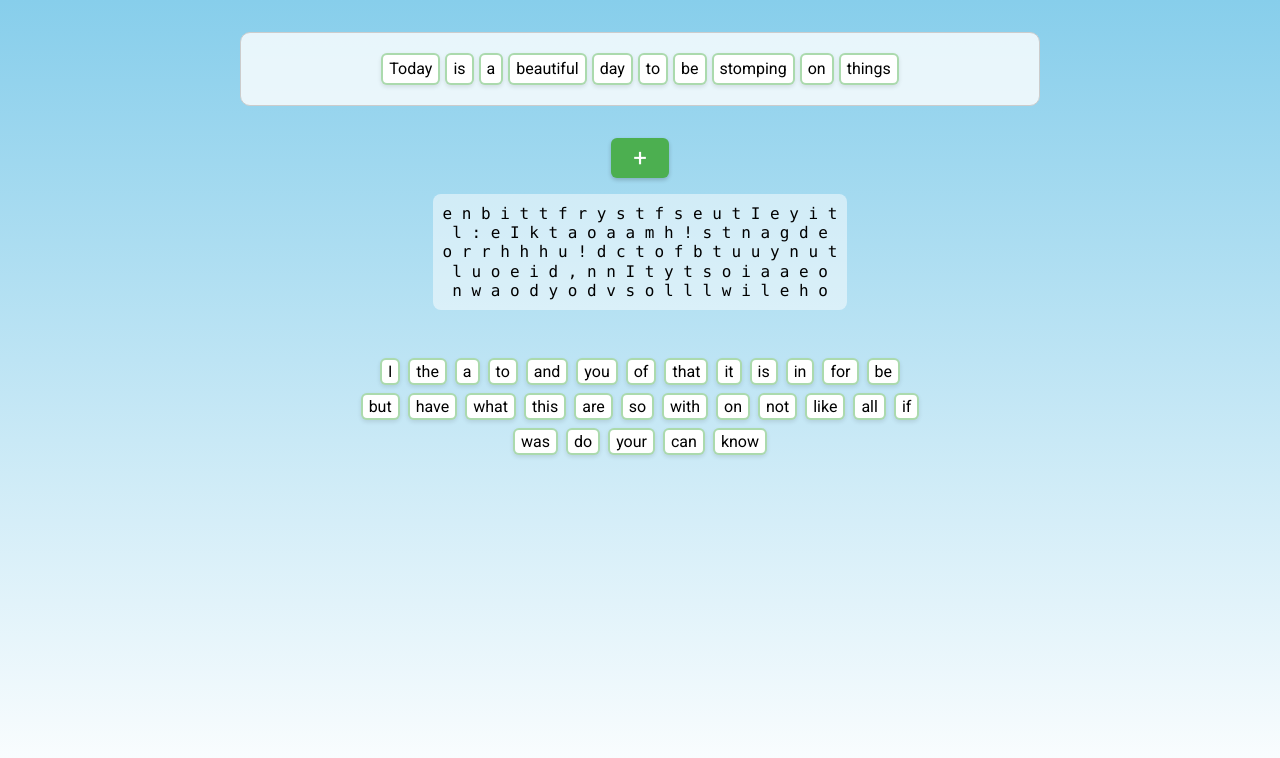
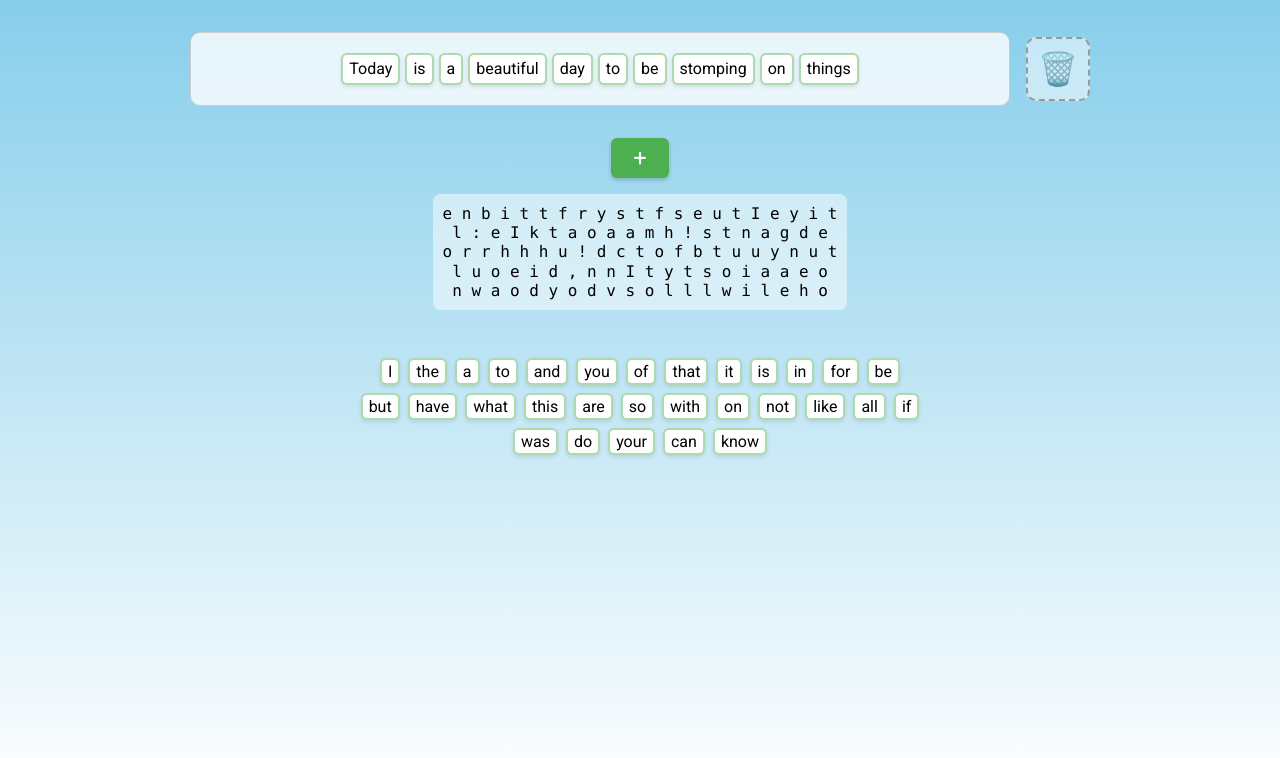
Before and after one commit to paulstansifer/mosaic-disco-urn, a React (Vite) app: page / in a window 1280 px wide. Shown: the top 758 px of the page. Built offline with nearby package versions, Linux system fonts and the light colour scheme.

Commit message:
Add word deletion!

```diff
--- a/src/App.css
+++ b/src/App.css
@@ -12,6 +12,15 @@ body {
   padding-top: 2rem;
 }
 
+.word-row {
+  display: flex;
+  align-items: center;
+  gap: 1rem;
+  width: 100%;
+  max-width: 900px;
+  justify-content: center;
+}
+
 .word-chip-container {
   display: flex;
   flex-wrap: wrap;
@@ -21,9 +30,27 @@ body {
   border: 1px solid #ccc;
   border-radius: 10px;
   background-color: rgba(255, 255, 255, 0.8);
-  max-width: 800px;
-  width: 100%;
+  flex-grow: 1;
   box-sizing: border-box;
+}
+
+.trash-drop-zone {
+  width: 60px;
+  height: 60px;
+  display: flex;
+  align-items: center;
+  justify-content: center;
+  font-size: 2rem;
+  background-color: rgba(255, 255, 255, 0.5);
+  border: 2px dashed #999;
+  border-radius: 10px;
+  transition: all 0.2s ease;
+}
+
+.trash-drop-zone.over {
+  background-color: #ffcccc;
+  border-color: #ff0000;
+  transform: scale(1.1);
 }
 
 @media (max-width: 600px) {
--- a/src/App.tsx
+++ b/src/App.tsx
@@ -1,7 +1,7 @@
 import { useState, useEffect, useMemo } from 'react';
 import './App.css';
 import WordChip from './WordChip';
-import { DndContext, closestCenter, type DragEndEvent, useSensor, useSensors, TouchSensor, MouseSensor } from '@dnd-kit/core';
+import { DndContext, closestCenter, type DragEndEvent, type DragStartEvent, useSensor, useSensors, TouchSensor, MouseSensor, useDroppable, DragOverlay, defaultDropAnimationSideEffects, type DropAnimation } from '@dnd-kit/core';
 import { SortableContext, arrayMove, horizontalListSortingStrategy } from '@dnd-kit/sortable';
 import allowedWordsRaw from './allowed_words.txt?raw';
 
@@ -22,6 +22,21 @@ const canFormWord = (word: string, pool: string) => {
   return true;
 };
 
+function TrashDropZone() {
+  const { isOver, setNodeRef } = useDroppable({
+    id: 'trash-drop-zone',
+  });
+
+  return (
+    <div
+      ref={setNodeRef}
+      className={`trash-drop-zone ${isOver ? 'over' : ''}`}
+    >
+      🗑️
+    </div>
+  );
+}
+
 function App() {
   const [words, setWords] = useState<Array<{ id: number; text: string; isEditing?: boolean; isDestroyed?: boolean }>>(
     ['Today', 'is', 'a', 'beautiful', 'day', 'to', 'be', 'stomping', 'on', 'things']
@@ -40,6 +55,8 @@ function App() {
   };
 
   const [letterPool, setLetterPool] = useState(() => shuffleString(INITIAL_POOL));
+  const [deletedWords, setDeletedWords] = useState<string[]>([]);
+  const [activeId, setActiveId] = useState<number | null>(null);
 
   const updatePoolRemove = (pool: string, char: string) => {
     const index = pool.indexOf(char);
@@ -141,6 +158,24 @@ function App() {
     }, 500); // Animation duration
   };
 
+  const handleWordDelete = (id: number) => {
+    const wordToDelete = words.find(w => w.id === id);
+    if (!wordToDelete) return;
+
+    // Add to deleted stack
+    setDeletedWords(prev => [wordToDelete.text, ...prev].slice(0, 20));
+
+    // Return letters to pool
+    let newPool = letterPool;
+    for (const char of wordToDelete.text) {
+      newPool = updatePoolAdd(newPool, char);
+    }
+    setLetterPool(newPool);
+
+    // Remove from words list
+    handleDestroyWord(id);
+  };
+
   const handleWordCommit = (id: number) => {
     const word = words.find(w => w.id === id);
     if (word && word.text.trim().length === 0) {
@@ -150,8 +185,19 @@ function App() {
     }
   };
 
+  const handleDragStart = (event: DragStartEvent) => {
+    setActiveId(event.active.id as number);
+  };
+
   const handleDragEnd = (event: DragEndEvent) => {
     const { active, over } = event;
+    setActiveId(null);
+
+    if (over && over.id === 'trash-drop-zone') {
+      handleWordDelete(active.id as number);
+      return;
+    }
+
     if (over && active.id !== over.id) {
       setWords((items) => {
         const oldIndex = items.findIndex((item) => item.id === active.id);
@@ -238,10 +284,51 @@ function App() {
     setLetterPool(newPool.replace(/ /g, ''));
   };
 
+  const handleDeletedWordClick = (word: string) => {
+    // Add word back to words list
+    const newId = Math.max(0, ...words.map(w => w.id)) + 1;
+    setWords(prev => [...prev, { id: newId, text: word, isEditing: false }]);
+
+    // Remove from deleted stack
+    setDeletedWords(prev => {
+      const index = prev.indexOf(word);
+      if (index === -1) return prev;
+      const newStack = [...prev];
+      newStack.splice(index, 1);
+      return newStack;
+    });
+
+    // Remove letters from pool (since they were returned when deleted)
+    let newPool = letterPool;
+    for (const char of word) {
+      const updated = updatePoolRemove(newPool, char);
+      if (updated !== null) {
+        newPool = updated;
+      }
+    }
+    setLetterPool(newPool);
+  };
+
+  const dropAnimation: DropAnimation = {
+    sideEffects: defaultDropAnimationSideEffects({
+      styles: {
+        active: {
+          opacity: '0.5',
+        },
+      },
+    }),
+  };
+
   return (
     <div className="app">
       <div className="content-wrapper">
-        <DndContext sensors={sensors} collisionDetection={closestCenter} onDragEnd={handleDragEnd}>
+        <DndContext
+          sensors={sensors}
+          collisionDetection={closestCenter}
+          onDragStart={handleDragStart}
+          onDragEnd={handleDragEnd}
+        >
+          <div className="word-row">
             <SortableContext items={words} strategy={horizontalListSortingStrategy}>
               <div className="word-chip-container">
                 {words.map(word => (
@@ -251,12 +338,22 @@ function App() {
                     word={word.text}
                     isEditing={word.isEditing}
                     isDestroyed={word.isDestroyed}
+                    isDragging={activeId === word.id}
                     onUpdate={(text) => handleWordUpdate(word.id, text)}
                     onCommit={() => handleWordCommit(word.id)}
                   />
                 ))}
               </div>
             </SortableContext>
+            <TrashDropZone />
+          </div>
+          <DragOverlay dropAnimation={dropAnimation}>
+            {activeId ? (
+              <div className="word-chip" style={{ cursor: 'grabbing' }}>
+                {words.find(w => w.id === activeId)?.text}
+              </div>
+            ) : null}
+          </DragOverlay>
         </DndContext>
 
         <div className="input-section">
@@ -270,7 +367,18 @@ function App() {
           </div>
 
           <div className="suggestions-grid">
-            <div className="suggestion-col"></div>
+            <div className="suggestion-col center">
+              {deletedWords.map((word, index) => (
+                <button
+                  key={`deleted-${index}`}
+                  className="suggestion-chip"
+                 style={{ opacity: 0.7 }}
+                  onClick={() => handleDeletedWordClick(word)}
+                >
+                 {word}
+                </button>
+              ))}
+            </div>
             <div className="suggestion-col center">
               {suggestedWords.map((word, index) => (
                 <button
--- a/src/WordChip.tsx
+++ b/src/WordChip.tsx
@@ -7,11 +7,12 @@ interface WordChipProps {
   word: string;
   isEditing?: boolean;
   isDestroyed?: boolean;
+  isDragging?: boolean;
   onUpdate?: (newText: string) => void;
   onCommit?: () => void;
 }
 
-const WordChip: React.FC<WordChipProps> = ({ id, word, isEditing, isDestroyed, onUpdate, onCommit }) => {
+const WordChip: React.FC<WordChipProps> = ({ id, word, isEditing, isDestroyed, isDragging, onUpdate, onCommit }) => {
   const {
     attributes,
     listeners,
@@ -20,9 +21,10 @@ const WordChip: React.FC<WordChipProps> = ({ id, word, isEditing, isDestroyed, o
     transition,
   } = useSortable({ id, disabled: isEditing });
 
-  const style = {
+  const style: React.CSSProperties = {
     transform: CSS.Translate.toString(transform),
     transition,
+    opacity: isDragging ? 0 : undefined,
   };
 
   if (isEditing) {
```
Lines whose indentation alone changed are shown as unchanged.
